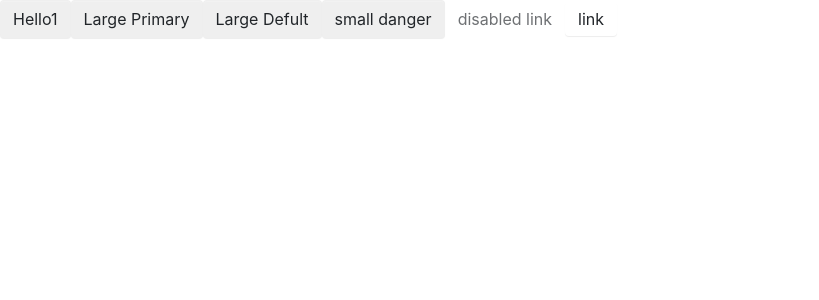
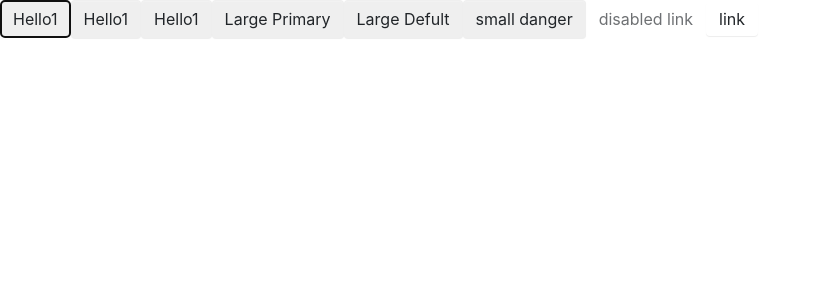
Before and after one commit to guopeng1129972/ts-react-antd, a React (Create React App) app in the folder 4/kunkunball/: page / in a window 1280 px wide. Shown: the top 300 px of the page, without its empty margins (0-819 px from the left). Built offline with nearby package versions, Linux system fonts and the light colour scheme.

Commit message:
给button加上一些样式
给button加上一些样式

```diff
--- a/4/kunkunball/src/App.tsx
+++ b/4/kunkunball/src/App.tsx
@@ -5,12 +5,14 @@ const App: React.FC = () => {
   return (
     <div className="App">
       <header className="App-header">
-        <Button >Hello1</Button>
+        <Button autoFocus>Hello1</Button>
+        <Button className='custom'>Hello1</Button>
+        <Button onClick={(e) => { e.preventDefault(); alert(123) }}>Hello1</Button>
         <Button btnType={ButtonType.Primary} size={ButtonSize.Large}>Large Primary</Button>
         <Button btnType={ButtonType.Defult} size={ButtonSize.Large}>Large Defult</Button>
         <Button btnType={ButtonType.Danger} size={ButtonSize.Small}>small danger</Button>
-        <Button btnType={ButtonType.Link} href={'www.baidu.com'} disabled>disabled link</Button>
-        <Button btnType={ButtonType.Link} href={'www.baidu.com'} >link</Button>
+        <Button btnType={ButtonType.Link} href={'http://www.baidu.com'} disabled>disabled link</Button>
+        <Button btnType={ButtonType.Link} href={'http://www.baidu.com'} target='_blank' >link</Button>
 
       </header>
     </div>
--- a/4/kunkunball/src/components/Button/button.tsx
+++ b/4/kunkunball/src/components/Button/button.tsx
@@ -1,5 +1,6 @@
-import React from "react";
-import className from 'classnames';
+import React, { HtmlHTMLAttributes } from "react";
+import classNames from 'classnames';
+import { type } from "os";
 export enum ButtonSize {
   Large = 'lg',
   Small = 'sm'
@@ -22,18 +23,24 @@ interface BaseButtonProps {
   //children: React.ReactNode Button用了FC的类型已经包含children属性了
   //用了FC类型，props会获得children属性，
   children: React.ReactNode;
+
 }
 
-const Button: React.FC<BaseButtonProps> = (props) => {
+type NativeButtonProps = BaseButtonProps & React.ButtonHTMLAttributes<HTMLElement>;
+type AnchorButtonProps = BaseButtonProps & React.AnchorHTMLAttributes<HTMLElement>;
+export type ButtonProps = Partial<NativeButtonProps & AnchorButtonProps>;
+const Button: React.FC<ButtonProps> = (props) => {
   const {
     btnType,
+    className,
     disabled,
     size,
     href,
-    children
+    children,
+    ...resProps
   } = props
 
-  const classes = className('btn', {
+  const classes = classNames('btn', className, {
     [`btn-${btnType}`]: btnType,
     [`btn-${size}`]: size,
     'disabled': (btnType === ButtonType.Link) && disabled
@@ -42,15 +49,18 @@ const Button: React.FC<BaseButtonProps> = (props) => {
   if (btnType === 'link' && href) {
     return (
       <a
+        {...resProps}
         className={classes}
         href={href}
       >
         {children}
+
       </a>
     )
   } else {
     return (
       <button
+        {...resProps}
         className={classes}
         disabled={disabled}
       >{children}</button>
```
